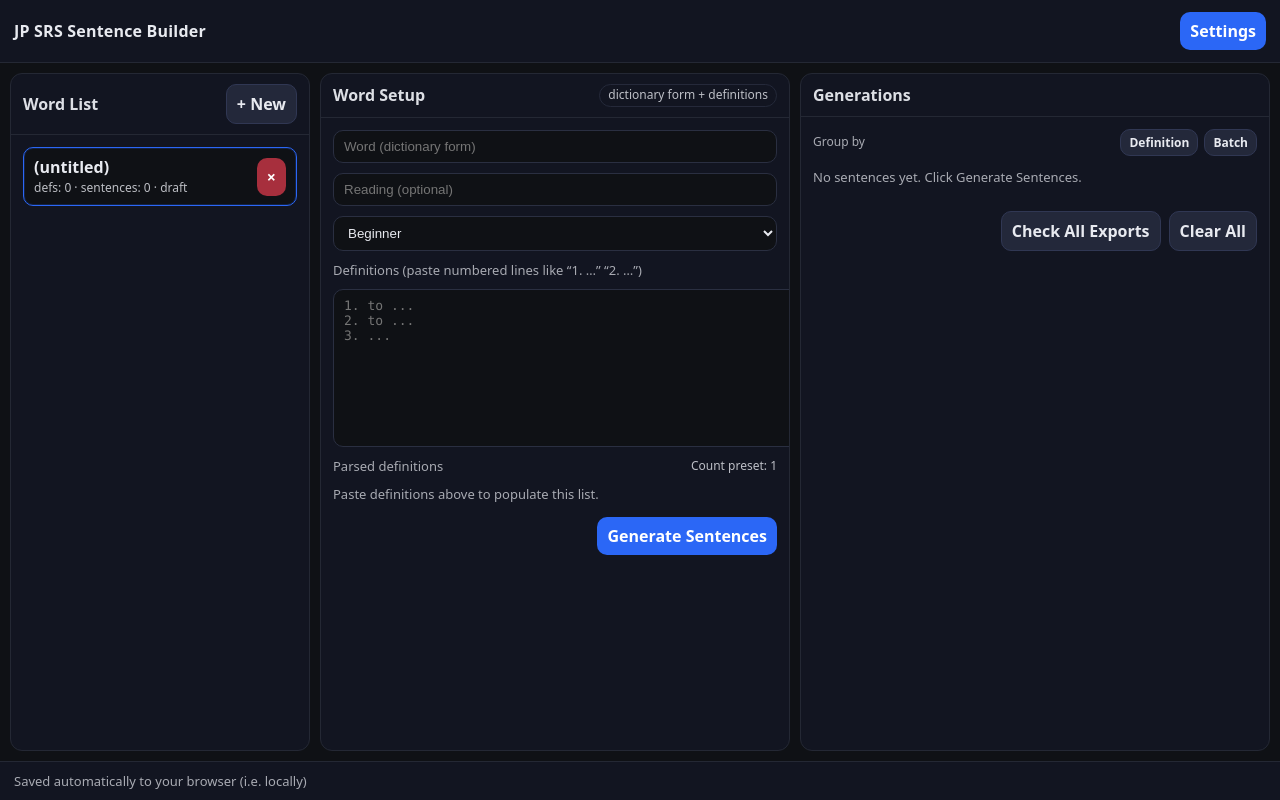
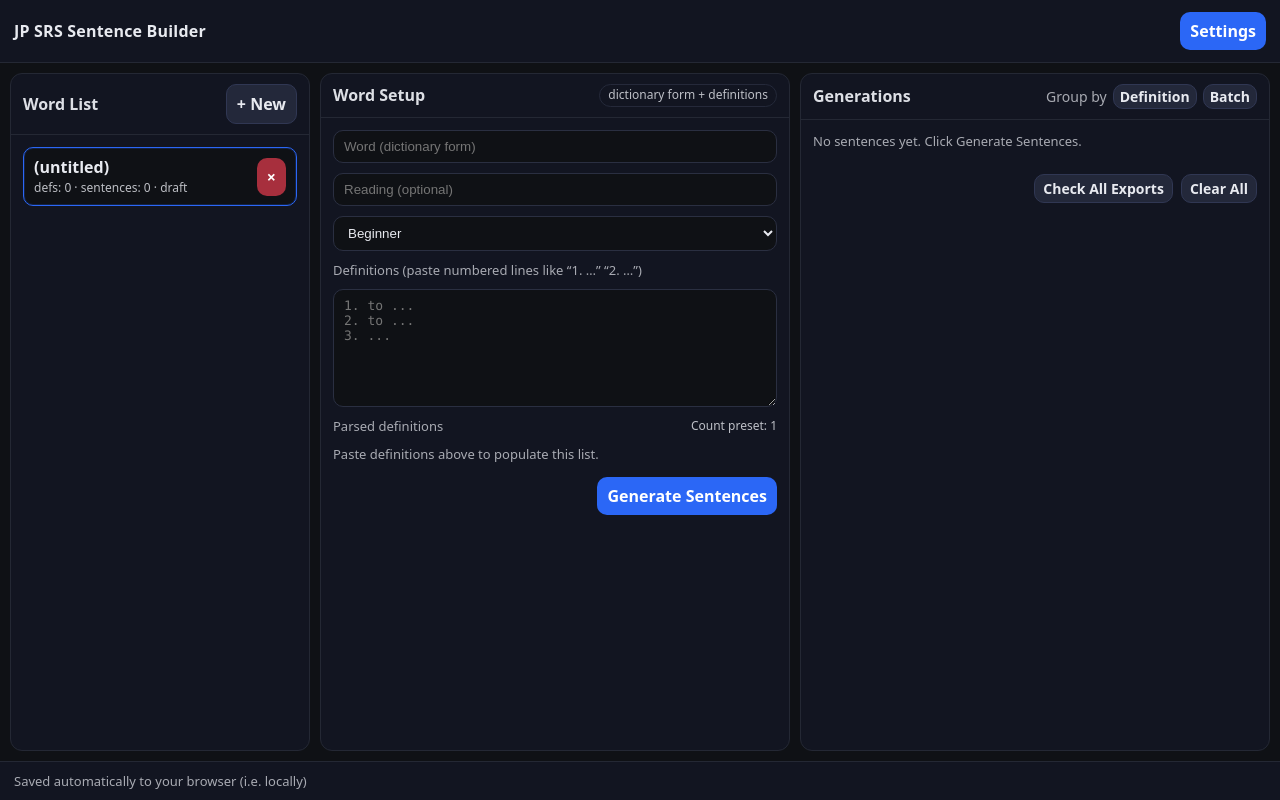
Before and after one commit to philipguin/jp-srs-sentences, a React (Vite) app: page / in a window 1280 px wide. Built offline with nearby package versions, Linux system fonts and the light colour scheme.

Commit message:
Cleaning up style a bit in Generations and Word Setup pane this time

```diff
--- a/src/components/GenerationsPane.tsx
+++ b/src/components/GenerationsPane.tsx
@@ -105,6 +105,25 @@ export function GenerationsPane(props: {
     <div className="paneInner">
       <div className="paneHeader">
         <div className="paneTitle">Generations</div>
+        <div style={{ fontSize: 14, display: "flex", alignItems: "center", gap: 6 }}>
+          <div className="muted" style={{ fontSize: 14 }}>Group by</div>
+          <button
+            className={`btn secondary ${groupBy === "definition" ? "active" : ""}`}
+            onClick={() => setGroupBy("definition")}
+            disabled={busy}
+            style={{ padding: "2px 6px" }}
+          >
+            Definition
+          </button>
+          <button
+            className={`btn secondary ${groupBy === "batch" ? "active" : ""}`}
+            onClick={() => setGroupBy("batch")}
+            disabled={busy}
+            style={{ padding: "2px 6px" }}
+          >
+            Batch
+          </button>
+        </div>
       </div>
 
       {err && (
@@ -119,27 +138,6 @@ export function GenerationsPane(props: {
           <div className="muted" style={{ whiteSpace: "pre-wrap" }}>{notice}</div>
         </div>
       )}
-      <div style={{ display: "flex", alignItems: "center", justifyContent: "space-between", padding: "12px 12px 0px 12px" }}>
-        <div className="muted" style={{ fontSize: 12 }}>Group by</div>
-        <div style={{ display: "flex", gap: 6 }}>
-          <button
-            className={`btn secondary ${groupBy === "definition" ? "active" : ""}`}
-            onClick={() => setGroupBy("definition")}
-            disabled={busy}
-            style={{ padding: "4px 8px", fontSize: 12 }}
-          >
-            Definition
-          </button>
-          <button
-            className={`btn secondary ${groupBy === "batch" ? "active" : ""}`}
-            onClick={() => setGroupBy("batch")}
-            disabled={busy}
-            style={{ padding: "4px 8px", fontSize: 12 }}
-          >
-            Batch
-          </button>
-        </div>
-      </div>
 
       <div className="paneBody" style={{ display: "flex", flexDirection: "column", gap: 10 }}>
         <div style={{ display: "flex", flexDirection: "column", gap: 8 }}>
@@ -305,15 +303,21 @@ export function GenerationsPane(props: {
           )}
         </div>
       </div>
-      <div style={{ display: "flex", justifyContent: "flex-end", gap: 8, padding: "12px" }}>
+      <div style={{ display: "flex", justifyContent: "flex-end", alignItems: "center", gap: 8, padding: "12px", fontSize: 14 }}>
         <button
           className="btn secondary"
           onClick={onToggleAllExports}
           disabled={busy || !hasSentences}
+          style={{ padding: "4px 8px" }}
         >
           {allExportsEnabled ? "Uncheck All Exports" : "Check All Exports"}
         </button>
-        <button className="btn secondary" onClick={onClear} disabled={busy || !hasSentences}>
+        <button
+          className="btn secondary"
+          onClick={onClear}
+          disabled={busy || !hasSentences}
+          style={{ padding: "4px 8px" }}
+        >
           Clear All
         </button>
       </div>
--- a/src/components/WordSetupPane.tsx
+++ b/src/components/WordSetupPane.tsx
@@ -84,6 +84,7 @@ export function WordSetupPane(props: {
           value={job.definitionsRaw}
           onChange={(e) => setDefinitionsRaw(e.target.value)}
           placeholder={"1. to ...\n2. to ...\n3. ..."}
+          style={{ minHeight: 42, height: 100, resize: "vertical" }}
         />
 
         <div className="row" style={{ justifyContent: "space-between" }}>
@@ -101,7 +102,7 @@ export function WordSetupPane(props: {
                 style={{
                   border: "1px solid #242834",
                   borderRadius: 10,
-                  padding: "6px 10px",
+                  padding: 6,
                   background: "#0f1115",
                   display: "flex",
                   alignItems: "center",
@@ -110,7 +111,7 @@ export function WordSetupPane(props: {
               >
                 <div
                   style={{
-                    width: 32,
+                    paddingLeft: 10,
                     textAlign: "right",
                     opacity: 0.7,
                     fontWeight: 650,
@@ -153,9 +154,11 @@ export function WordSetupPane(props: {
                     setDefCount(d.index, Number.isFinite(n) && n >= 1 ? Math.floor(n) : 1);
                   }}
                   style={{
-                    width: 64,
+                    maxWidth: 32,
                     textAlign: "center",
                     flexShrink: 0,
+                    padding: 2,
+                    borderRadius: 8,
                   }}
                 />
               </div>
--- a/src/styles.css
+++ b/src/styles.css
@@ -102,8 +102,16 @@ body {
   align-items: center;
 }
 
-.input, .textarea, .select {
+.input, .select {
   width: 100%;
+  background: #0f1115;
+  color: #e8eaf0;
+  border: 1px solid #2a2f41;
+  border-radius: 10px;
+  padding: 8px 10px;
+  outline: none;
+}
+.textarea {
   background: #0f1115;
   color: #e8eaf0;
   border: 1px solid #2a2f41;
```
